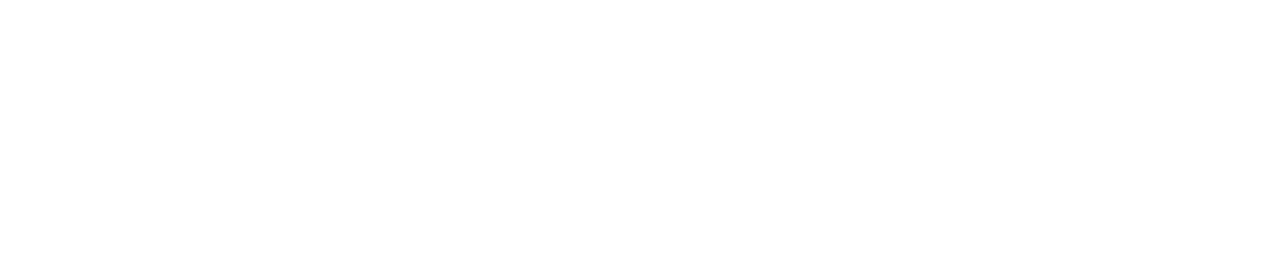
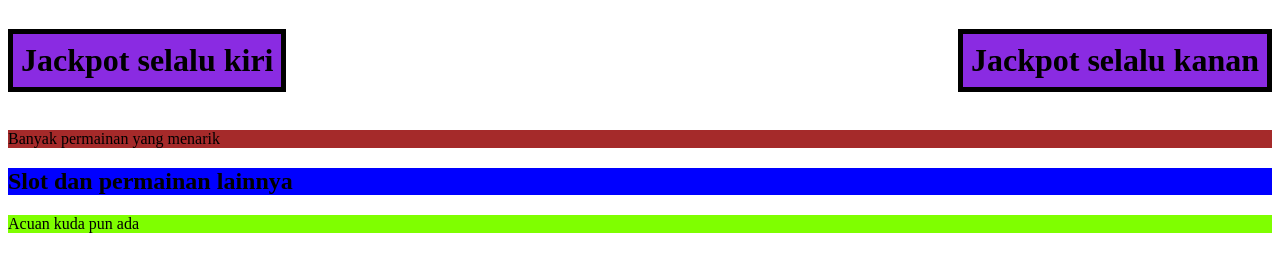
Before and after one commit to firrrrdausss/course1, a plain HTML site: page index.html in a window 1280 px wide. Drawn offline with Linux system fonts and the light colour scheme.

Commit message:
init html

```diff
--- /dev/null
+++ b/css/style.css
@@ -0,0 +1,3 @@
+h2 {
+    background-color: blue;
+}
--- a/index.html
+++ b/index.html
@@ -3,9 +3,38 @@
 <head>
     <meta charset="UTF-8">
     <meta name="viewport" content="width=device-width, initial-scale=1.0">
-    <title>Document</title>
+    <title>Document Mr</title>
+    <!--Ini internal-->
+    <style>
+        h1 {
+            background-color: blueviolet ;
+            padding: 8px;
+            border: 5px solid;
+        }
+    </style>
+    <link rel="stylesheet" href="css\style.css">
+
 </head>
 <body>
+    <header style="display: flex;
+    justify-content: space-between;
+    flex-direction: row;">
+       <h1>Jackpot selalu kiri</h1>
+       <h1>Jackpot selalu kanan</h1>
+    </header>
+
+    <article>
+        <!--Ini inline-->
+        <p style="background-color: brown;">Banyak permainan yang menarik</p>
+    </article>
+
+    <header>
+        <h2>Slot dan permainan lainnya</h2>
+     </header>
+
+     <article>
+         <p style="background-color: chartreuse;">Acuan kuda pun ada</p>
+     </article>
 
 </body>
 </html>
```
